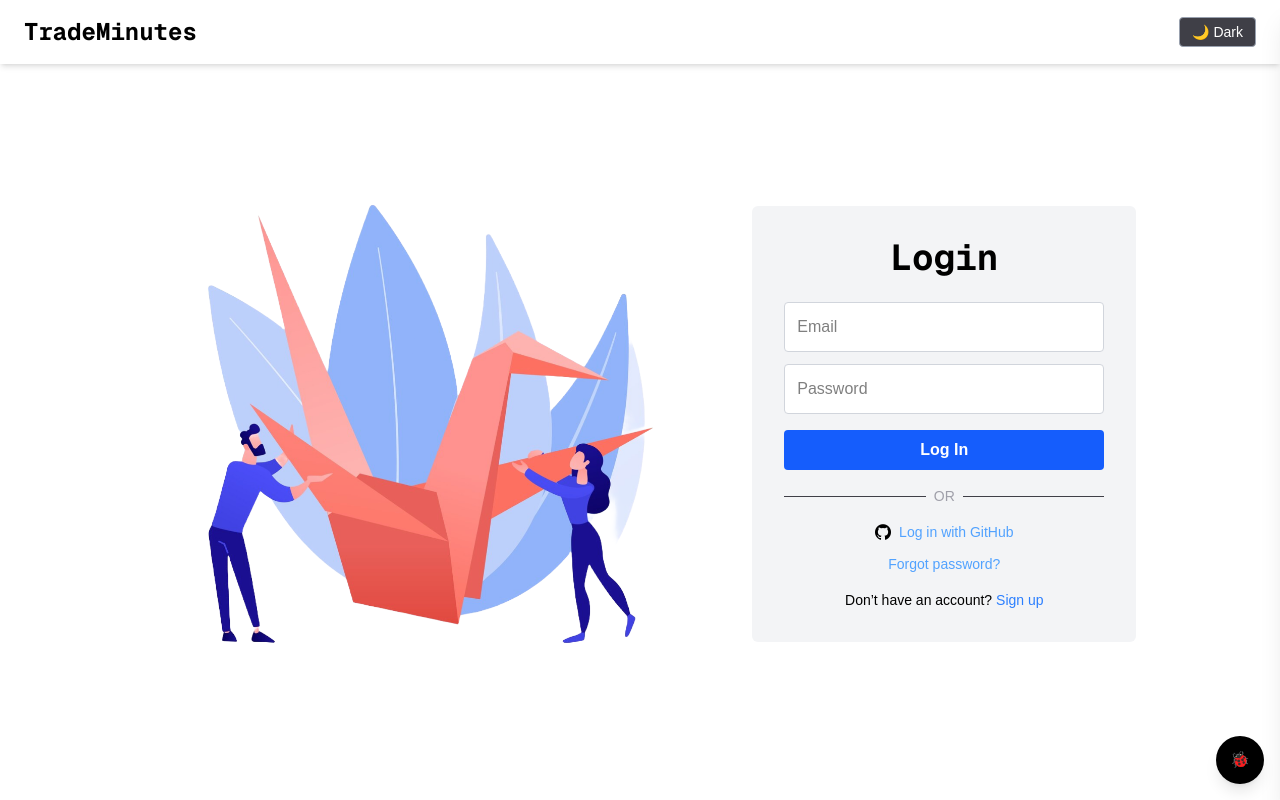
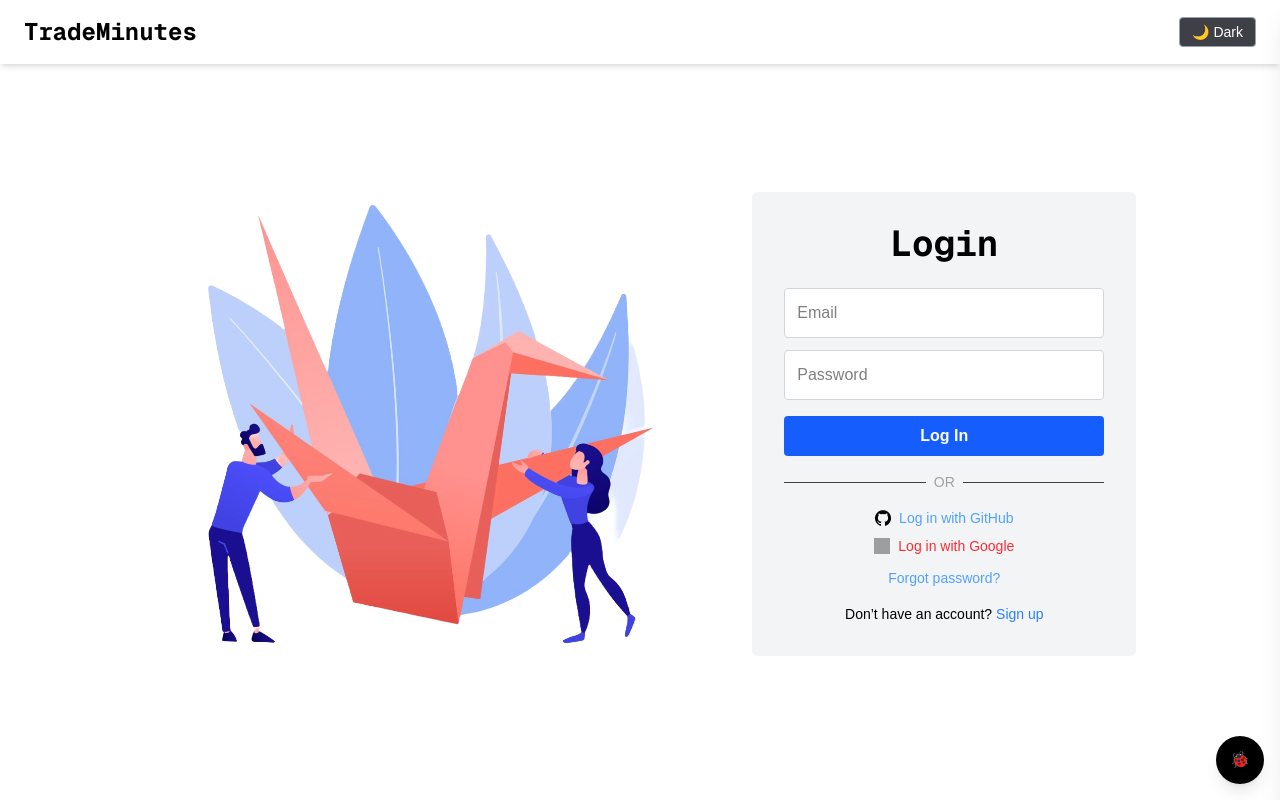
Before and after one commit to stevie1mat/frontend-test, a Next.js app: page /login in a window 1280 px wide. Built offline with nearby package versions, Linux system fonts and the light colour scheme; grey boxes are pictures that could not be loaded.

Commit message:
Adding Google login button

```diff
--- a/src/app/login/page.tsx
+++ b/src/app/login/page.tsx
@@ -176,6 +176,16 @@ export default function LoginPage() {
             Log in with GitHub
           </button>
 
+<button
+  type="button"
+  onClick={() => signIn("google", { callbackUrl: "/profile" })}
+  className="flex items-center justify-center gap-2 text-red-500 hover:underline w-full text-sm mt-2"
+>
+  <img src="/google.png" alt="Google" className="w-4 h-4" />
+  Log in with Google
+</button>
+
+
           <p
             onClick={() => router.push('/forgot-password')}
             className="text-sm text-blue-400 text-center mt-3 hover:underline cursor-pointer"
```
